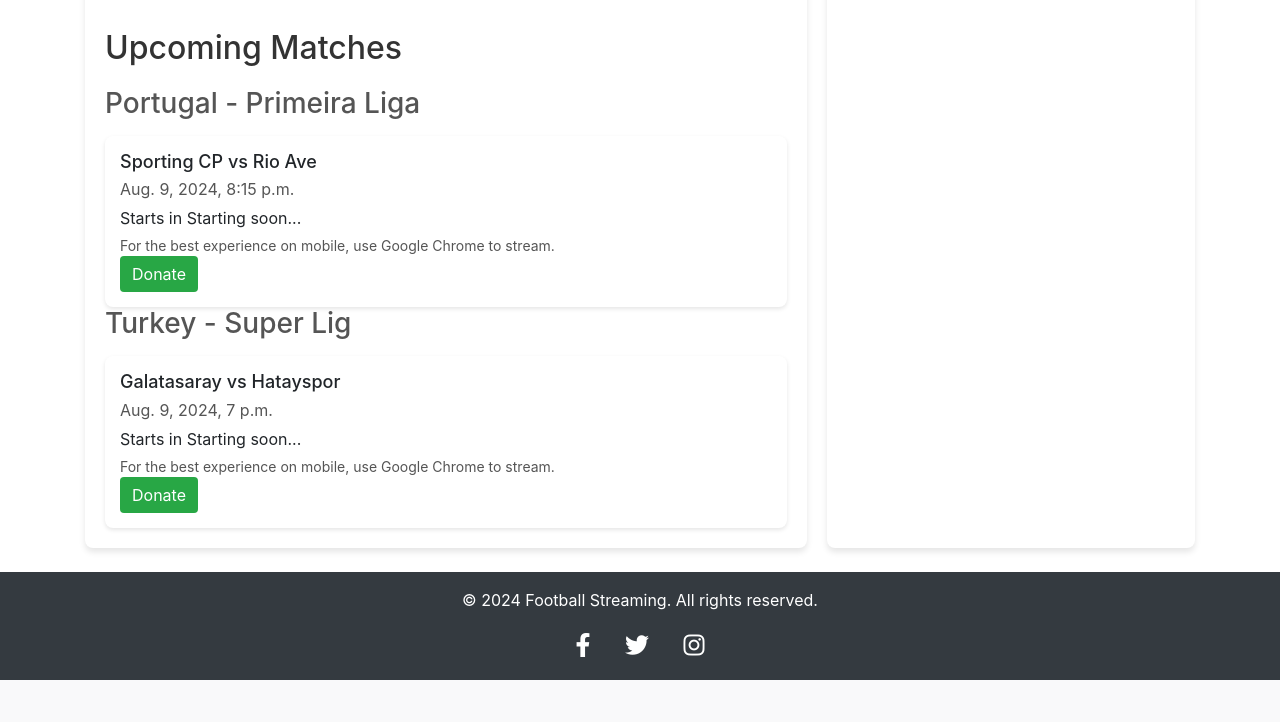
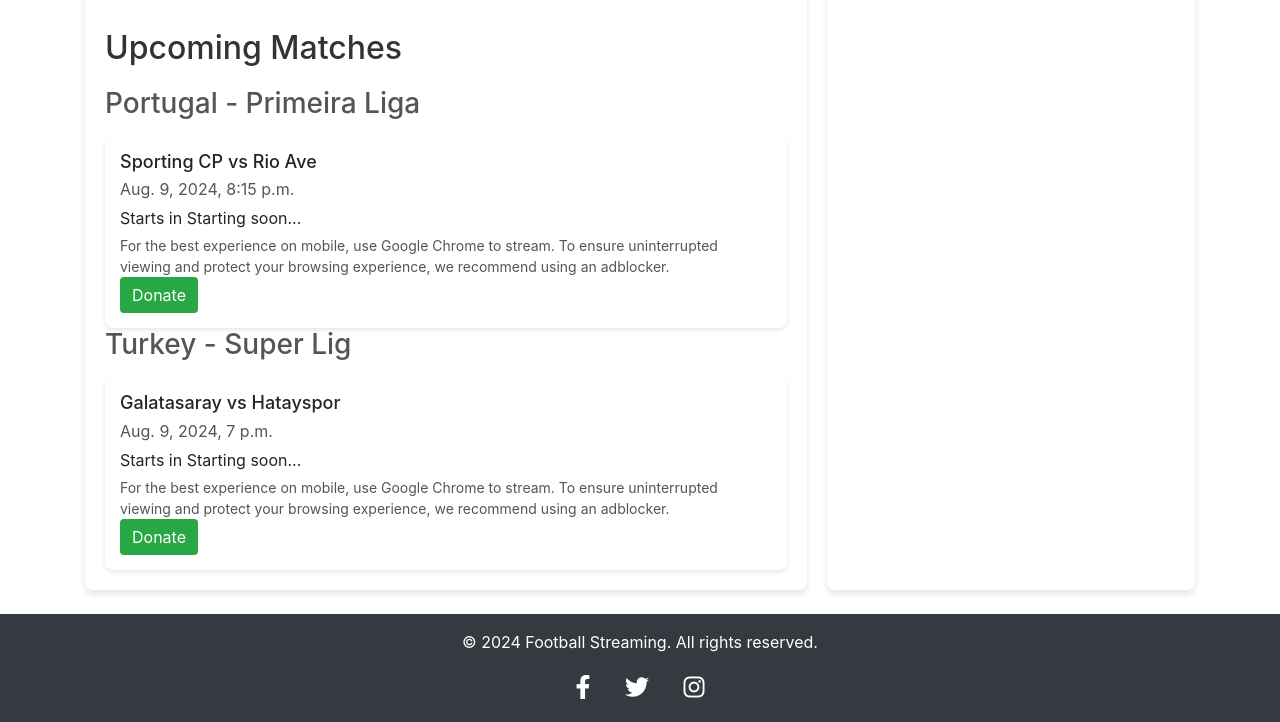
Before and after one commit to kepo402/FootballStreamingLive, a Django app: template matches/templates/matches/match_list.html in a window 1280 px wide. Shown: the part 1124-1846 px from the top of the page. Before the commit the page ends 1804 px from the top, so only its background shows below. Run offline with Django 5.2, Linux system fonts and the light colour scheme; the template is opened without the code that fills it: values that come from a table or form of the project are taken from there, others are empty; data comes from the database, SQL or seed files in the repository; some libraries are stand-ins or nearby versions.

Commit message:
new commit

```diff
--- a/matches/templates/matches/match_list.html
+++ b/matches/templates/matches/match_list.html
@@ -50,7 +50,7 @@
                         Live Now
                         {% if featured_match.live_stream_url %}
                             - <a href="{% url 'match_detail' featured_match.id %}" target="_blank" style="color: #007bff; text-decoration: none;">Watch Live</a>
-                            <span style="display: block; margin-top: 5px; font-size: 14px; color: #555;">For the best experience on mobile, use Google Chrome to stream.</span>
+                            <span style="display: block; margin-top: 5px; font-size: 14px; color: #555;">For the best experience on mobile, use Google Chrome to stream. To ensure uninterrupted viewing and protect your browsing experience, we recommend using an adblocker.</span>
                         {% endif %}
                     {% else %}
                         Starts in <span id="countdown-{{ featured_match.id }}" data-start-time="{{ featured_match.date|date:'Y-m-d H:i:s' }}"></span>
@@ -79,7 +79,7 @@
                                         <p style="margin: 5px 0; color: #007bff;">Live Now
                                             {% if match.live_stream_url %}
                                                 - <a href="{% url 'match_detail' match.id %}" target="_blank" style="color: #007bff; text-decoration: none;">Watch Live</a>
-                                                <span style="display: block; margin-top: 5px; font-size: 14px; color: #555;">For the best experience on mobile, use Google Chrome to stream.</span>
+                                                <span style="display: block; margin-top: 5px; font-size: 14px; color: #555;">For the best experience on mobile, use Google Chrome to stream. To ensure uninterrupted viewing and protect your browsing experience, we recommend using an adblocker.</span>
                                             {% endif %}
                                         </p>
                                         <a href="{% url 'donate' %}" class="btn btn-primary" style="background-color: #28a745; border: none;">Donate</a>
@@ -110,7 +110,7 @@
                                             <h4 style="margin: 0; font-size: 18px;">{{ match.title }}</h4>
                                             <p style="margin: 5px 0; color: #555;">{{ match.date }}</p>
                                             <p style="margin: 5px 0;">Starts in <span id="countdown-{{ match.id }}" data-start-time="{{ match.date|date:'Y-m-d H:i:s' }}"></span></p>
-                                            <span style="display: block; margin-top: 5px; font-size: 14px; color: #555;">For the best experience on mobile, use Google Chrome to stream.</span>
+                                            <span style="display: block; margin-top: 5px; font-size: 14px; color: #555;">For the best experience on mobile, use Google Chrome to stream. To ensure uninterrupted viewing and protect your browsing experience, we recommend using an adblocker.</span>
                                             <a href="{% url 'donate' %}" class="btn btn-primary" style="background-color: #28a745; border: none;">Donate</a>
                                         </div>
                                     {% endif %}
```
